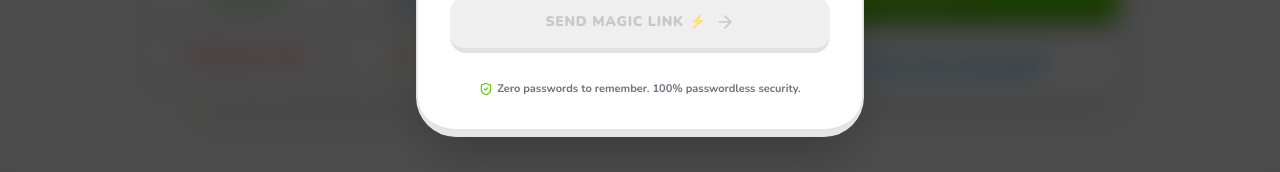
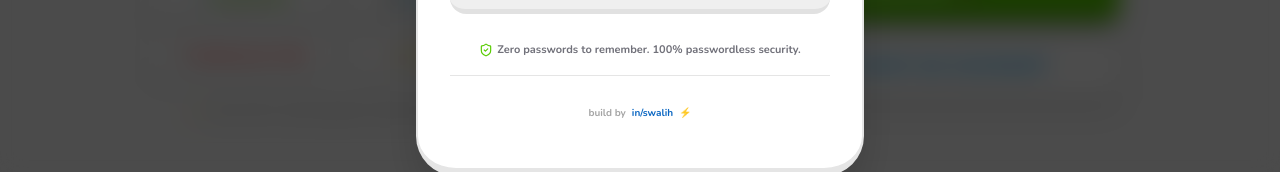
Before and after one commit to swali78/kalikanaalundo, a Next.js app: page / in a window 1280 px wide. Both pictures are taken after a click on the button "JOIN". Shown: the part 628-800 px from the top of the page. Built offline with nearby package versions, Linux system fonts and the light colour scheme; no server answers.

Commit message:
Add build by swalih link in login footer

```diff
--- a/components/LoginModal.tsx
+++ b/components/LoginModal.tsx
@@ -177,6 +177,20 @@ export default function LoginModal({
             </div>
           </div>
         )}
+
+        {/* Build by Swalih */}
+        <div className="text-center pt-4 border-t border-[#E5E5E5] dark:border-[#2A373F] mt-4">
+          <a
+            href="https://www.linkedin.com/in/hafizswalih"
+            target="_blank"
+            rel="noopener noreferrer"
+            className="inline-flex items-center gap-1.5 text-[10px] font-bold text-[#A5A5A5] hover:text-[#58CC02] transition-colors"
+          >
+            <span>build by</span>
+            <span className="text-[#0A66C2] dark:text-[#0A66C2]">in/swalih</span>
+            <span>⚡</span>
+          </a>
+        </div>
       </div>
     </div>
   );
```
